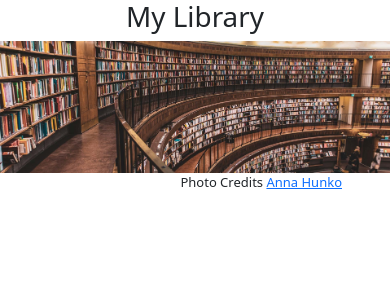
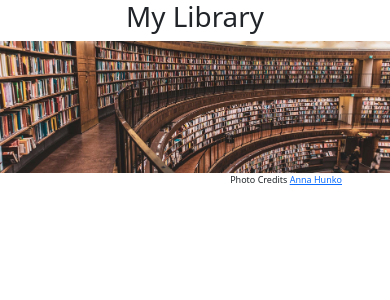
Before and after one commit to mihiHarshana/lib-individual, a React (Create React App) app: page / in a window 390 px wide. Shown: the top 300 px of the page. Built offline with nearby package versions, Linux system fonts and the light colour scheme.

Commit message:
Add media query to resize heading

```diff
--- a/src/assests/scss/_welcome.scss
+++ b/src/assests/scss/_welcome.scss
@@ -8,6 +8,9 @@ body {
 
 @media (max-width: 575.98px) {
   .test1 {
+    font-size: xx-small;
+  }
+  h1 {
     font-size: small;
   }
 }
```
